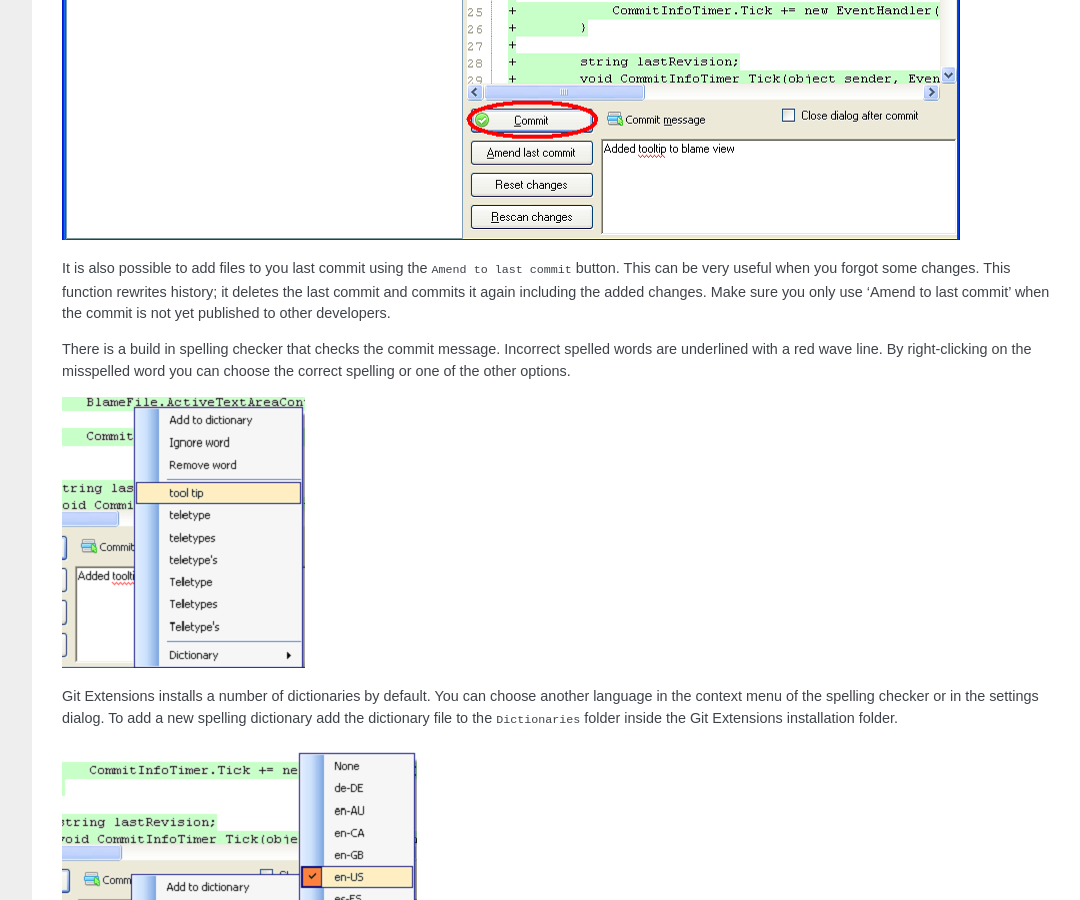
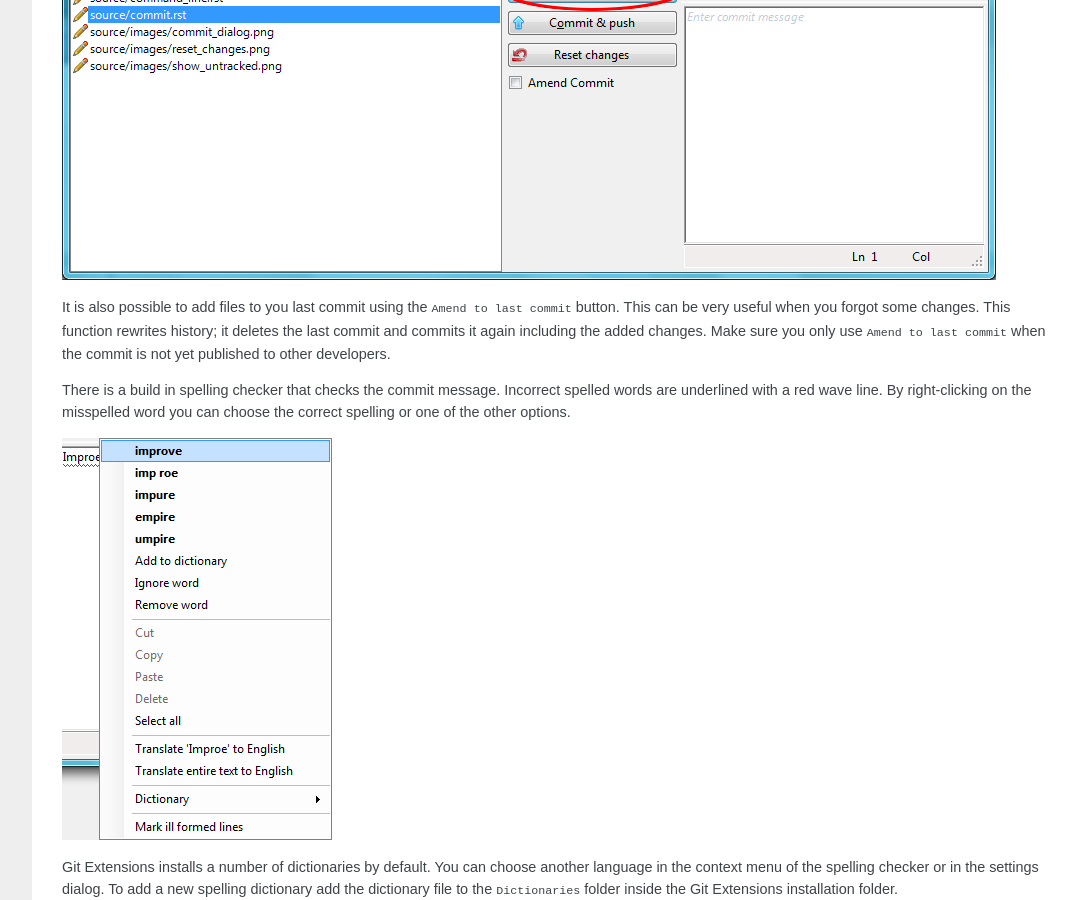
Before and after one commit to martinqt/GitExtensionsDoc, a Sphinx documentation site: the page built from source/commit.rst, in a window 1280 px wide and 900 px high, scrolled down 2521 px. Shown: the whole window, without its empty margins (198-1278 px from the left). Built offline with Sphinx 7.4.7, drawn with Linux system fonts in a browser that asks for light colours; some of the changed text lies outside the part shown.

```diff
--- a/source/commit.rst
+++ b/source/commit.rst
@@ -54,7 +54,7 @@ and press the commit button.
 
 It is also possible to add files to you last commit using the ``Amend to last commit`` button. This can be very useful when you
 forgot some changes. This function rewrites history; it deletes the last commit and commits it again including the added
-changes. Make sure you only use ‘Amend to last commit’ when the commit is not yet published to other developers.
+changes. Make sure you only use ``Amend to last commit`` when the commit is not yet published to other developers.
 
 There is a build in spelling checker that checks the commit message. Incorrect spelled words are underlined with a red wave line.
 By right-clicking on the misspelled word you can choose the correct spelling or one of the other options.
```
Also changed, not shown: other parts of source/commit.rst (+1 -1 lines), source/images/commit_dialog.png, source/images/commit_dialog_commit.png, source/images/commit_dialog_language.png, source/images/commit_dialog_spellchecker.png, source/images/reset_changes.png, source/images/show_untracked.png.
